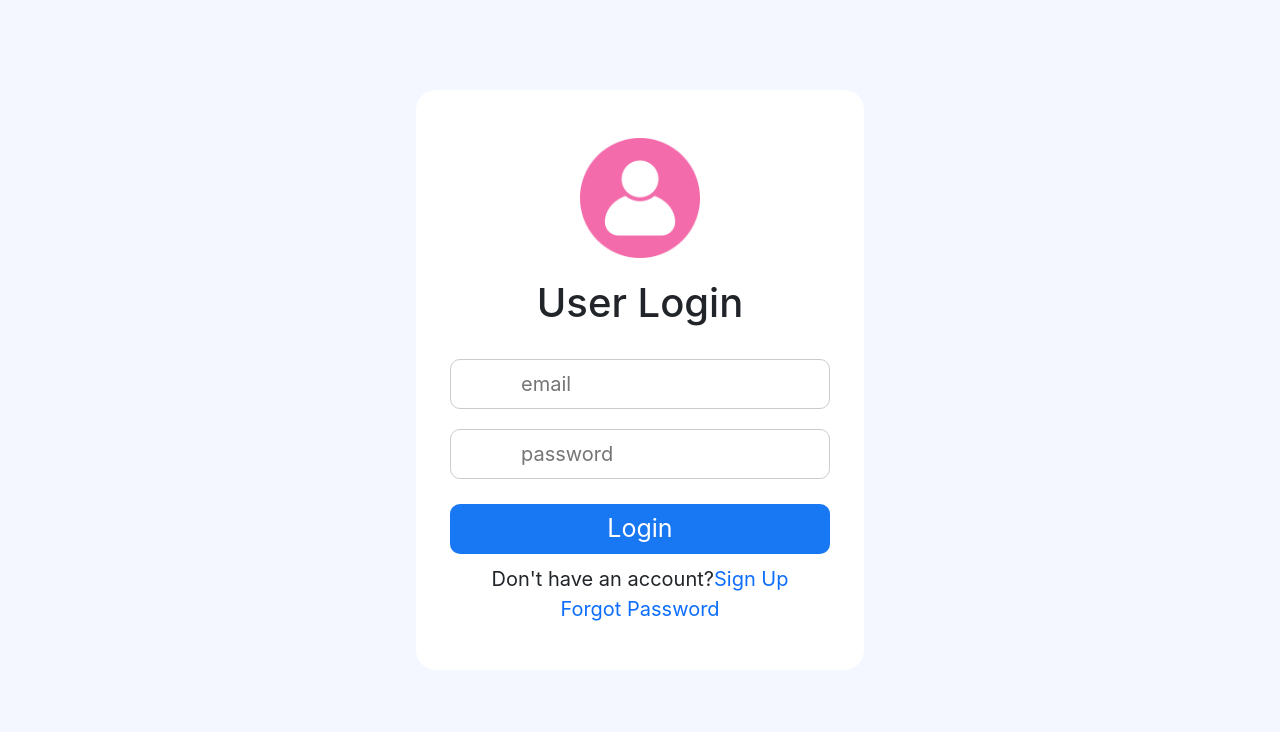
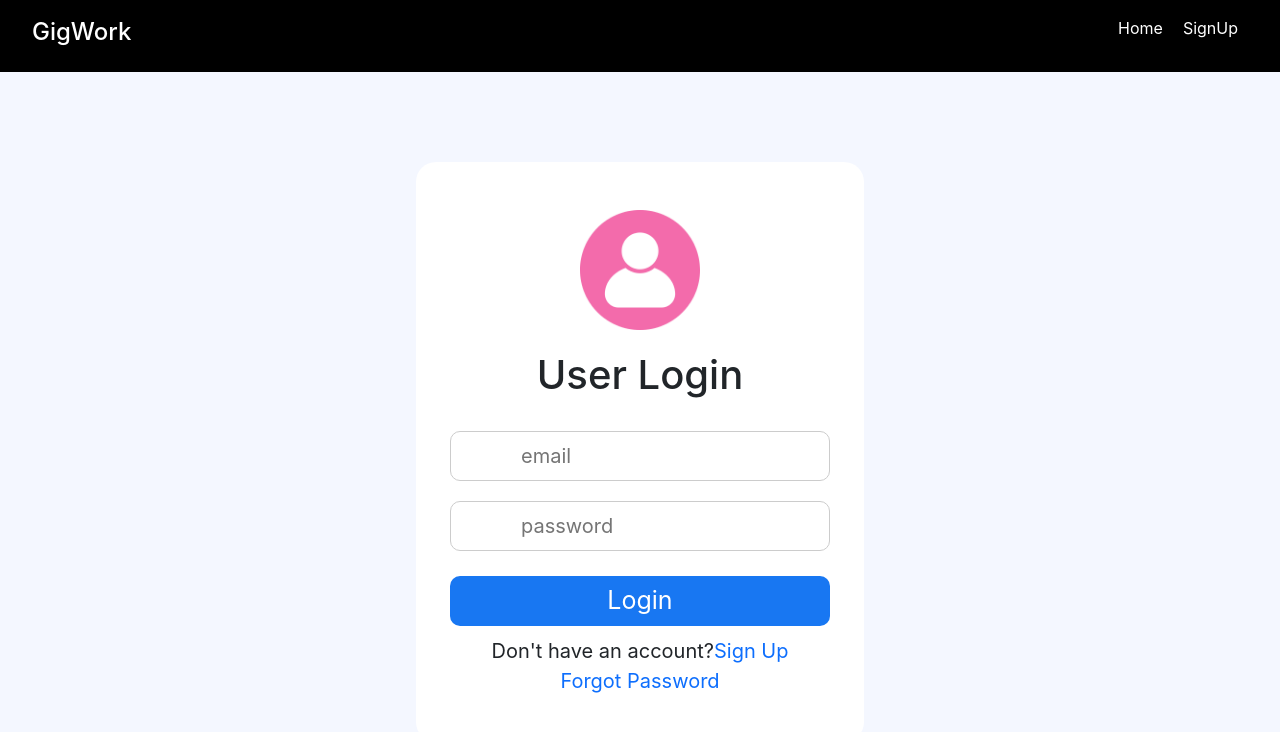
Before and after one commit to Pcssai7093/clientdeploy1, a React (Create React App) app: page /signin in a window 1280 px wide. Shown: the top 732 px of the page. Built offline with nearby package versions, Linux system fonts and the light colour scheme.

Commit message:
navbar for singin signup and steve changes

```diff
--- a/src/components/Signin/LoginPage.js
+++ b/src/components/Signin/LoginPage.js
@@ -58,6 +58,41 @@ function LoginPage() {
   };
 
   return (
+    <div>
+      <nav
+        style={{
+          display: "flex",
+          justifyContent: "space-between",
+          alignItems: "center",
+          padding: "1rem 2rem",
+          background: "black",
+        }}
+      >
+        <h4 style={{ color: "white" }}>GigWork</h4>
+        <ul
+          style={{
+            display: "flex",
+            listStyle: "none",
+            gap: 10,
+          }}
+        >
+          <li style={{ paddingLeft: "1rem" }}>
+            <Link to="/" style={{ textDecoration: "none", color: "white" }}>
+              Home
+            </Link>
+          </li>
+          <br />
+          <li>
+            <Link
+              to="/signup"
+              style={{ textDecoration: "none", color: "white" }}
+            >
+              SignUp
+            </Link>
+          </li>
+          <br />
+        </ul>
+      </nav>
       <div className={style2.main}>
         <div className={style2.sub_main}>
           <div>
@@ -123,6 +158,7 @@ function LoginPage() {
           </div>
         </div>
       </div>
+    </div>
   );
 }
 
--- a/src/components/Signup/SignUp.js
+++ b/src/components/Signup/SignUp.js
@@ -93,6 +93,42 @@ function SignUp() {
   };
 
   return (
+    <div>
+      <nav
+        style={{
+          display: "flex",
+          justifyContent: "space-between",
+          alignItems: "center",
+          padding: "1rem 2rem",
+          background: "black",
+        }}
+      >
+        <h4 style={{ color: "white" }}>GigWork</h4>
+        <ul
+          style={{
+            display: "flex",
+            listStyle: "none",
+            gap: 10,
+          }}
+        >
+          <li style={{ paddingLeft: "1rem" }}>
+            <Link to="/" style={{ textDecoration: "none", color: "white" }}>
+              Home
+            </Link>
+          </li>
+          <br />
+          <li>
+            <Link
+              to="/signin"
+              style={{ textDecoration: "none", color: "white" }}
+            >
+              SignIn
+            </Link>
+          </li>
+          <br />
+        </ul>
+      </nav>
+
       <div className={style1.container}>
         <div className={style1.app_wrap}>
           <div>
@@ -196,6 +232,7 @@ function SignUp() {
           </form>
         </div>
       </div>
+    </div>
   );
 }
 
--- a/src/components/Wishlist/Wishlist.js
+++ b/src/components/Wishlist/Wishlist.js
@@ -20,6 +20,7 @@ function Wishlist() {
   const mod = 6;
   const arr = [pic0, pic1, pic2, pic3, pic4, pic5];
   let itr = -1;
+  const [price, setPrice] = useState(0);
   const [data, setData] = useState([]);
   const history = useHistory();
   const [render, setRender] = useState(true);
@@ -53,18 +54,60 @@ function Wishlist() {
       .then((result) => {
         // console.log(result.data.wishlist);
         setData((prev) => result.data.wishlist);
+
+        let sum = 0;
+        result.data.wishlist.forEach((i) => {
+          if (i.isBlock == false) {
+            sum = sum + i.price;
+          }
+        });
+        console.log(sum);
+        setPrice(sum);
       })
       .catch((err) => {
         console.log(err);
       });
   }, [render]);
 
+  const handleOpenRazorpay = (data) => {
+    const options = {
+      key: "rzp_test_BnefbrdGHpkF0K",
+      amount: Number(data.amount) * 100,
+      currency: data.currency,
+      name: "Lancer",
+      order_id: data.id,
+
+      handler: function (response) {
+        console.log(response);
+      },
+    };
+
+    const rzp = new window.Razorpay(options);
+
+    rzp.open();
+  };
+
+  const handlePayment = (amount) => {
+    const _data = { amount: amount };
+    axios
+      .post("http://localhost:5000/orders", _data)
+      .then((res) => {
+        console.log(res.data);
+        handleOpenRazorpay(res.data.data);
+      })
+      .catch((err) => {
+        console.log(err);
+      });
+  };
+
   return loginStatusObj.isLogin ? (
     <div className={styles.wishlistWrapper}>
       {/* <h2>WishList</h2> */}
       <div className={styles.serviceDiv}>
         {data &&
-          data.map((data) => (
+          data.map(
+            (data) =>
+              data.isBlock === false && (
                 <div className={styles.card}>
                   <img
                     src={
@@ -108,7 +151,8 @@ function Wishlist() {
                     </button>
                   </p>
                 </div>
-          ))}
+              )
+          )}
       </div>
     </div>
   ) : (
```
Lines whose indentation alone changed are shown as unchanged.
